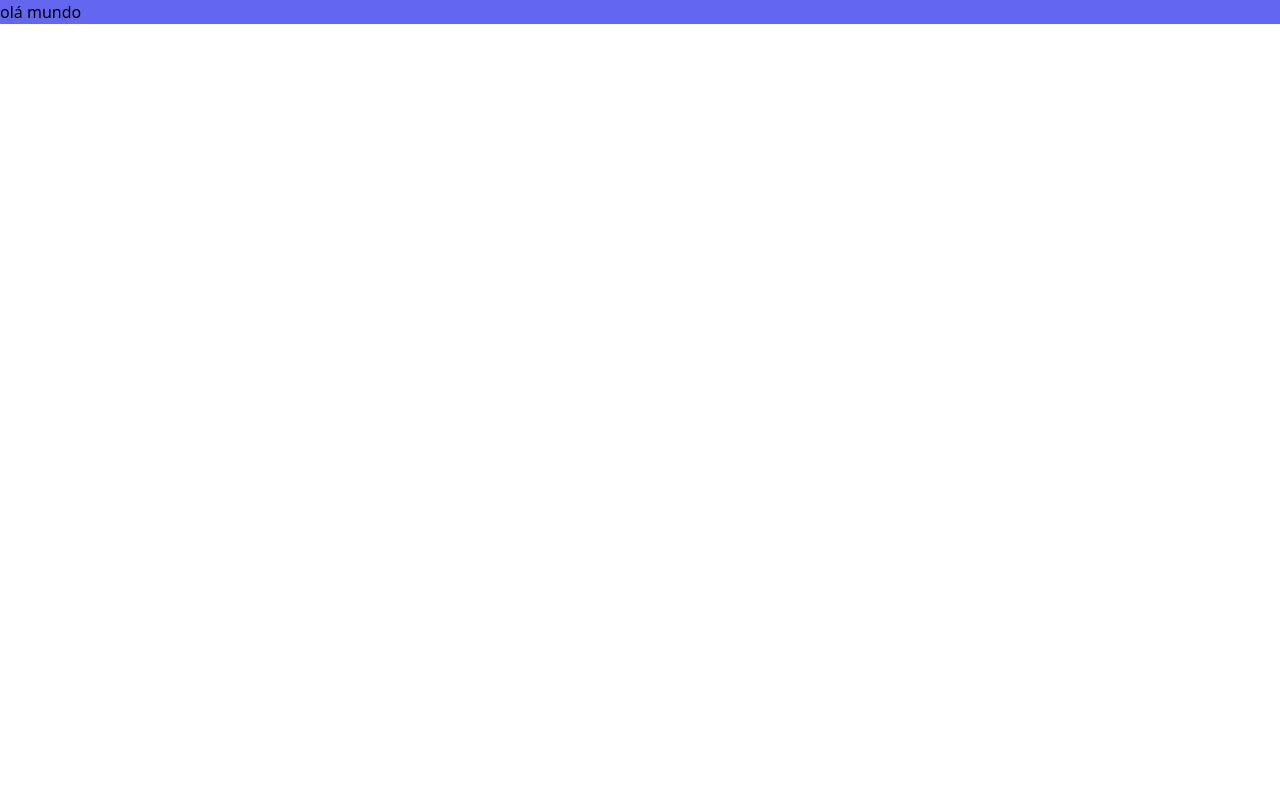
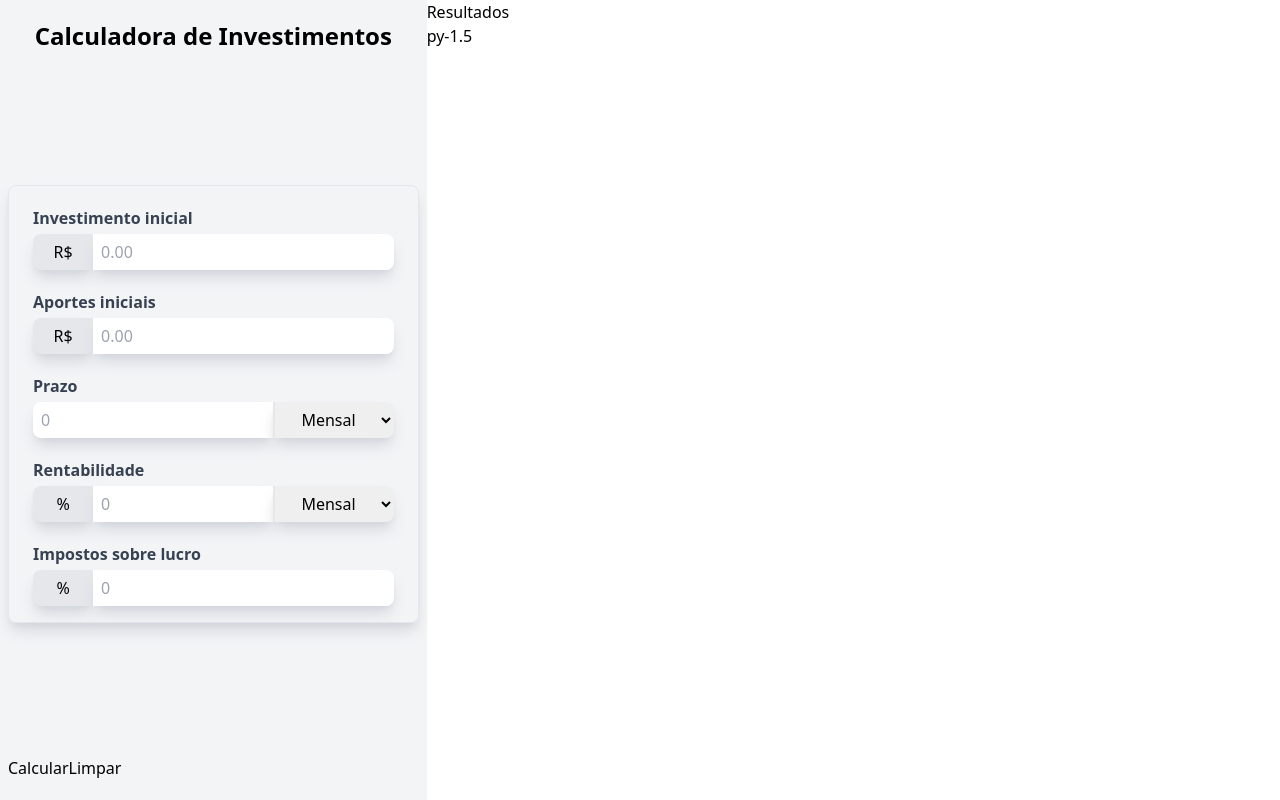
Before and after one commit to leonardomendescastilho/BancoInvest-JS, a website built with Vite: page index.html in a window 1280 px wide. Built offline with nearby package versions, Linux system fonts and the light colour scheme.

Commit message:
form design completed

```diff
--- a/index.html
+++ b/index.html
@@ -10,7 +10,125 @@
       href="style.css" />
     <title>Calculadora de Investimentos</title>
   </head>
-  <body>
-    <h1 class="bg-indigo-500">olá mundo</h1>
+  <body class="h-dvh grid grid-cols-3 grid-rows-2">
+    <aside
+      class="row-span-2 bg-gray-100 flex flex-col justify-between py-5 px-2">
+      <h1 class="text-2xl font-bold px-6 text-center">Calculadora de Investimentos</h1>
+      <!-- form -->
+      <form class="w-full border shadow-lg shadow-gray-300 rounded-lg">
+        <!-- Investimento inicial -->
+        <div class="flex flex-col w-full px-6 my-4">
+          <label
+            class="font-bold text-gray-700 my-1"
+            for="starting-amount"
+            >Investimento inicial</label
+          >
+          <div class="flex">
+            <input
+              class="w-1/6 text-center rounded-l-lg bg-gray-200 shadow-lg shadow-gray-300 py-1.5"
+              value="R$"
+              disabled />
+            <input
+              class="w-5/6 px-2 rounded-r-lg shadow-lg shadow-gray-300 py-1.5"
+              type="text"
+              placeholder="0.00"
+              id="starting-amount" />
+          </div>
+        </div>
+        <!-- Aportes iniciais -->
+        <div class="flex flex-col w-full px-6 my-4">
+          <label
+            class="font-bold text-gray-700 my-1"
+            for="addicional-contribution"
+            >Aportes iniciais</label
+          >
+          <div class="flex">
+            <input
+              class="w-1/6 text-center rounded-l-lg bg-gray-200 shadow-lg shadow-gray-300 py-1.5"
+              value="R$"
+              disabled />
+            <input
+              class="w-5/6 px-2 rounded-r-lg shadow-lg shadow-gray-300 py-1.5"
+              type="text"
+              placeholder="0.00"
+              id="addicional-contribution" />
+          </div>
+        </div>
+        <!-- prazo -->
+        <div class="flex flex-col w-full px-6 my-4">
+          <label
+            class="font-bold text-gray-700 my-1"
+            for="time-amount"
+            >Prazo</label
+          >
+          <div class="flex">
+            <input
+              class="w-2/3 px-2 shadow-lg shadow-gray-300 rounded-l-lg py-1.5"
+              type="text"
+              placeholder="0"
+              id="time-amount" />
+            <select
+              class="w-1/3 rounded-r-lg border-gray-200 border-l-2 text-center hover:bg-gray-600 hover:text-slate-200 rounded-r-lg shadow-lg shadow-gray-300 py-1.5"
+              id="time-amount-period">
+              <option value="monthly">Mensal</option>
+              <option value="yearly">Anual</option>
+            </select>
+          </div>
+        </div>
+        <!-- rentabilidade -->
+        <div class="flex flex-col w-full px-6 my-4">
+          <label
+            class="font-bold text-gray-700 my-1"
+            for="return-rate"
+            >Rentabilidade</label
+          >
+          <div class="flex">
+            <input
+              class="w-1/6 text-center rounded-l-lg bg-gray-200 shadow-lg shadow-gray-300 py-1.5"
+              value="%"
+              disabled />
+            <input
+              class="w-1/2 px-2 shadow-lg shadow-gray-300 py-1.5"
+              type="text"
+              placeholder="0"
+              id="return-rate" />
+            <select
+              class="w-1/3 rounded-r-lg border-gray-200 border-l-2 text-center hover:bg-gray-600 hover:text-slate-200 rounded-r-lg shadow-lg shadow-gray-300 py-1.5"
+              id="evaluation-period">
+              <option value="monthly">Mensal</option>
+              <option value="yearly">Anual</option>
+            </select>
+          </div>
+        </div>
+        <!-- imposto sobre lucro -->
+        <div class="flex flex-col w-full px-6 my-4">
+          <label
+            class="font-bold text-gray-700 my-1"
+            for="tax-rate"
+            >Impostos sobre lucro</label
+          >
+          <div class="flex">
+            <input
+              class="w-1/6 text-center rounded-l-lg bg-gray-200 shadow-lg shadow-gray-300 py-1.5"
+              value="%"
+              disabled />
+            <input
+              class="w-5/6 px-2 rounded-r-lg shadow-lg shadow-gray-300 py-1.5"
+              type="text"
+              placeholder="0"
+              id="tax-rate" />
+          </div>
+        </div>
+      </form>
+      <!-- button -->
+      <div class="flex flex-row">
+        <button>Calcular</button>
+        <button>Limpar</button>
+      </div>
+    </aside>
+    <main>
+      <p>Resultados</p>
+      py-1.5
+    </main>
   </body>
 </html>
--- a/projeto requerimentos.txt
+++ b/projeto requerimentos.txt
@@ -21,3 +21,4 @@ ___________________________________________________________________
 tecnolgias, estudos, etc etc
 
 -display grid
+-git checkout (branch) ou para criar -b (newbranch)
```
